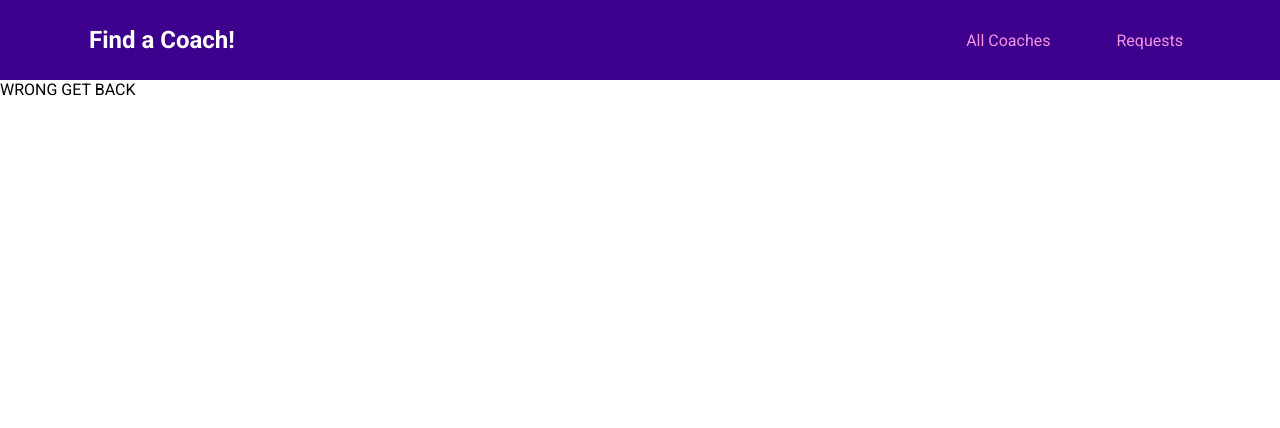
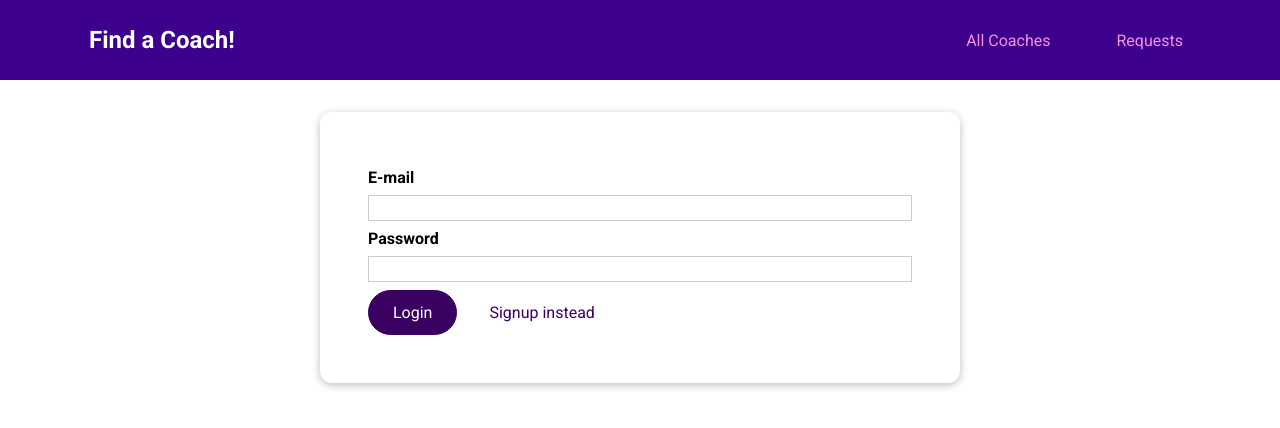
Before and after one commit to Orz3chK/find_coach_app, a Vue app: page /auth in a window 1280 px wide. Shown: the top 428 px of the page. Built offline with nearby package versions, Linux system fonts and the light colour scheme.

Commit message:
basic auth addes

```diff
--- a/src/pages/NotFound.vue
+++ b/src/pages/NotFound.vue
@@ -1,5 +1,13 @@
 <template>
-	<div>WRONG GET BACK</div>
+	<section>
+		<base-card>
+			<h2>Page not found</h2>
+			<p>
+				This page could not be found - maybe check out all our
+				<router-link to="/coaches">coaches.</router-link>
+			</p>
+		</base-card>
+	</section>
 </template>
 
 <script>
--- /dev/null
+++ b/src/pages/auth/UserAuth.vue
@@ -0,0 +1,104 @@
+<template>
+	<base-card>
+		<form @submit.prevent="submitForm">
+			<div class="form-control">
+				<label for="email">E-mail</label>
+				<input type="email" id="email" v-model="email" />
+			</div>
+			<p v-if="!formIsValid">
+				Please enter a valid email and passowrd (must be at leas 6 characters
+				long).
+			</p>
+			<div class="form-control">
+				<label for="password">Password</label>
+				<input type="password" id="password" v-model="password" />
+			</div>
+			<base-button>{{ submitButtonCaption }}</base-button>
+			<base-button type="button" mode="flat" @click="switchAuthMode">{{
+				switchModeButtonCaption
+			}}</base-button>
+		</form>
+	</base-card>
+</template>
+
+<script>
+	export default {
+		data() {
+			return {
+				email: "",
+				password: "",
+				formIsValid: true,
+				mode: "login",
+			};
+		},
+		computed: {
+			submitButtonCaption() {
+				if (this.mode == "login") {
+					return "Login";
+				} else {
+					return "Signup";
+				}
+			},
+			switchModeButtonCaption() {
+				if (this.mode == "login") {
+					return "Signup instead";
+				} else {
+					return "Login instead";
+				}
+			},
+		},
+		methods: {
+			submitForm() {
+				this.formIsValid = true;
+				if (
+					this.email === "" ||
+					!this.email.includes("@") ||
+					this.password.length < 6
+				) {
+					this.formIsValid = false;
+					return;
+				}
+			},
+			switchAuthMode() {
+				if (this.mode === "login") {
+					this.mode = "signup";
+				} else {
+					this.mode = "login";
+				}
+			},
+		},
+	};
+</script>
+
+<style scoped>
+	form {
+		margin: 1rem;
+		padding: 1rem;
+	}
+
+	.form-control {
+		margin: 0.5rem 0;
+	}
+
+	label {
+		font-weight: bold;
+		margin-bottom: 0.5rem;
+		display: block;
+	}
+
+	input,
+	textarea {
+		display: block;
+		width: 100%;
+		font: inherit;
+		border: 1px solid #ccc;
+		padding: 0.15rem;
+	}
+
+	input:focus,
+	textarea:focus {
+		border-color: #3d008d;
+		background-color: #faf6ff;
+		outline: none;
+	}
+</style>
--- a/src/router.js
+++ b/src/router.js
@@ -5,6 +5,7 @@
 import CoachRegistration from "./pages/coaches/CoachRegistration.vue";
 import ContactCouch from "./pages/requests/ContactCouch.vue";
 import RequestsReceive from "./pages/requests/RequestsReceive.vue";
+import UserAuth from "./pages/auth/UserAuth.vue";
 import NotFound from "./pages/NotFound.vue";
 
 const router = createRouter({
@@ -20,6 +21,7 @@
 		}, // /coaches/c1/contact
 		{ path: "/register", component: CoachRegistration },
 		{ path: "/requests", component: RequestsReceive },
+		{ path: "/auth", component: UserAuth },
 		{ path: "/:notFound(.*)", component: NotFound },
 	],
 });
--- a/src/store/index.js
+++ b/src/store/index.js
@@ -2,21 +2,13 @@
 
 import coachesModule from "./modules/coaches/index.js";
 import requestsModule from "./modules/requests/index.js";
+import authModule from "./modules/auth/index.js";
 
 const store = createStore({
 	modules: {
 		coaches: coachesModule,
 		requests: requestsModule,
-	},
-	state() {
-		return {
-			userId: "c3",
-		};
-	},
-	getters: {
-		userId(state) {
-			return state.userId;
-		},
+		auth: authModule,
 	},
 });
 
--- /dev/null
+++ b/src/store/modules/auth/actions.js
@@ -0,0 +1 @@
+export default {};
--- /dev/null
+++ b/src/store/modules/auth/getters.js
@@ -0,0 +1,5 @@
+export default {
+	userId(state) {
+		return state.userId;
+	},
+};
--- /dev/null
+++ b/src/store/modules/auth/index.js
@@ -0,0 +1,14 @@
+import mutations from "./mutations.js";
+import actions from "./actions.js";
+import getters from "./getters.js";
+
+export default {
+	state() {
+		return {
+			userId: "c3",
+		};
+	},
+	mutations,
+	actions,
+	getters,
+};
--- /dev/null
+++ b/src/store/modules/auth/mutations.js
@@ -0,0 +1 @@
+export default {};
```
